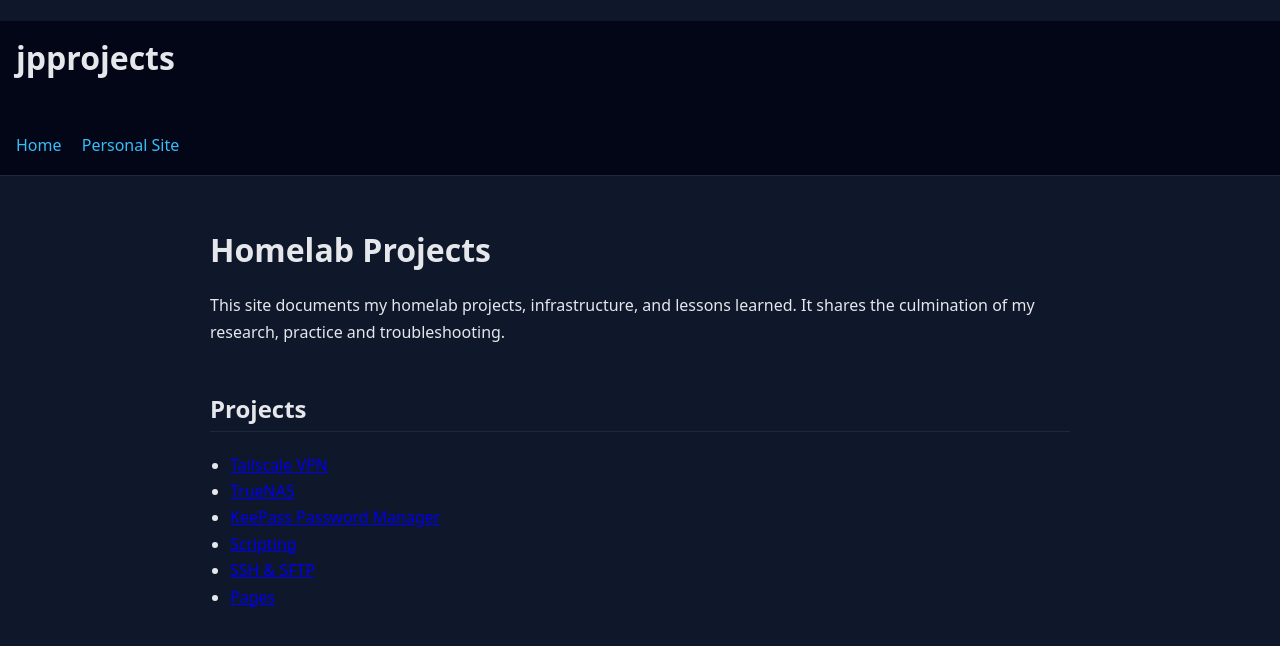
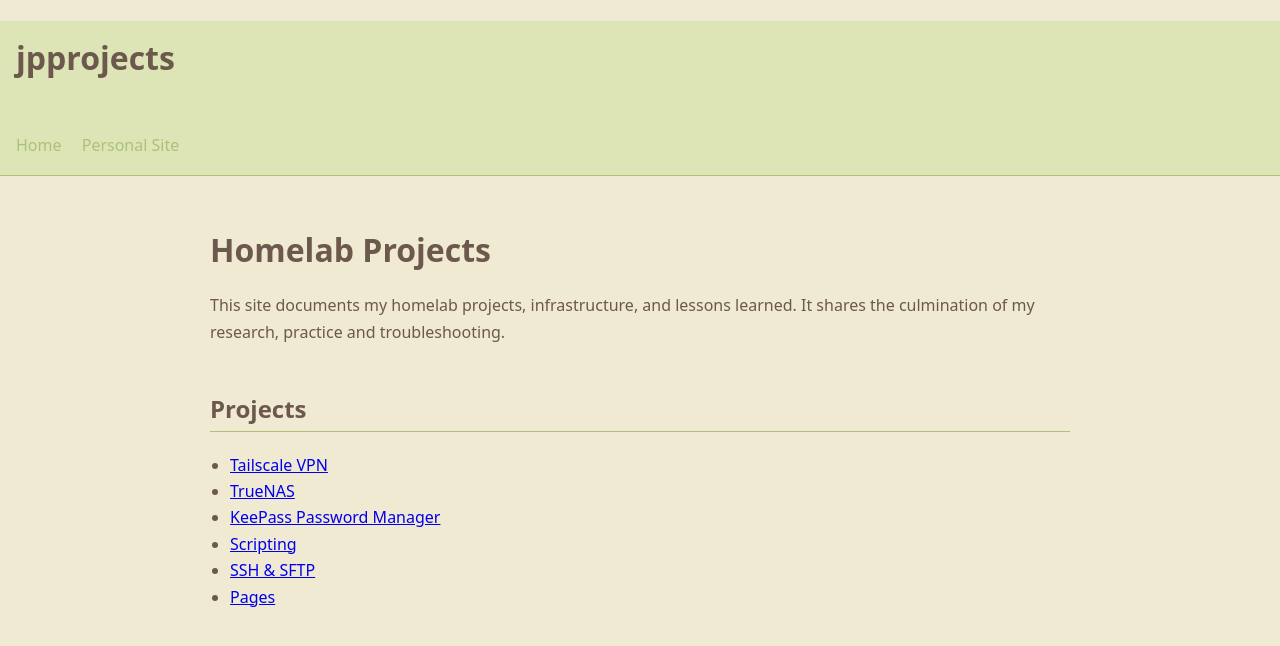
Before and after one commit to jacob-parra/jpprojects, a Jekyll site: the page built from index.md, in a window 1280 px wide. Shown: the top 646 px of the page. Built offline with Jekyll 4.4.1, drawn with Linux system fonts in a browser that asks for light colours.

Commit message:
Trying a different color pallette

```diff
--- a/assets/style.css
+++ b/assets/style.css
@@ -1,3 +1,5 @@
+/*
+
 :root {
   --bg: #0f172a;
   --panel: #020617;
@@ -6,6 +8,17 @@
   --accent: #38bdf8;
   --border: #1e293b;
 }
+*/
+
+:root {
+  --bg: #f0ead2;
+  --panel: #dde5b6;
+  --text: #6c584c;
+  --muted: #a98467;
+  --accent: #adc178;
+  --border: #adc178;
+}
+
 
 * {
   box-sizing: border-box;
```
